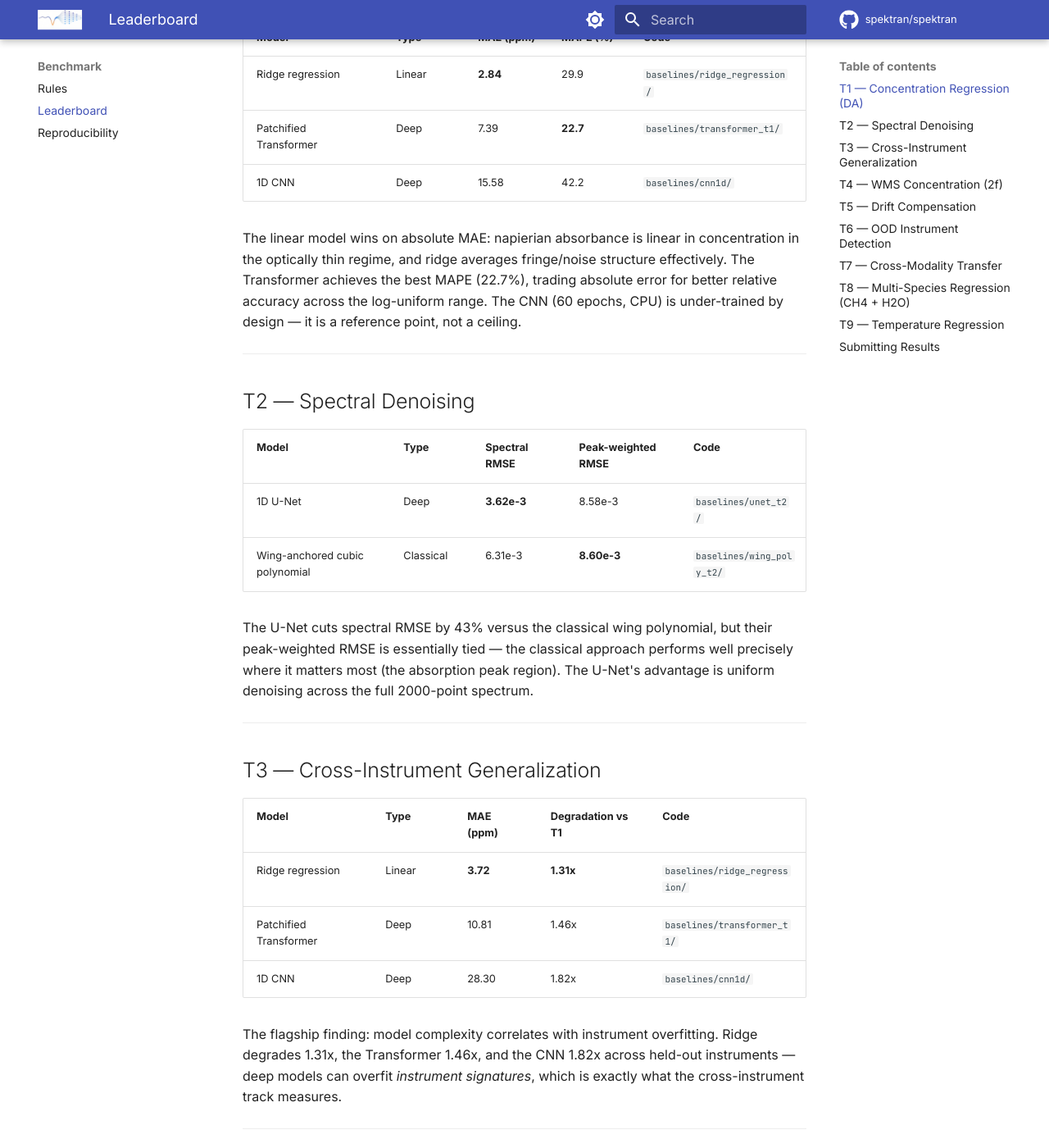
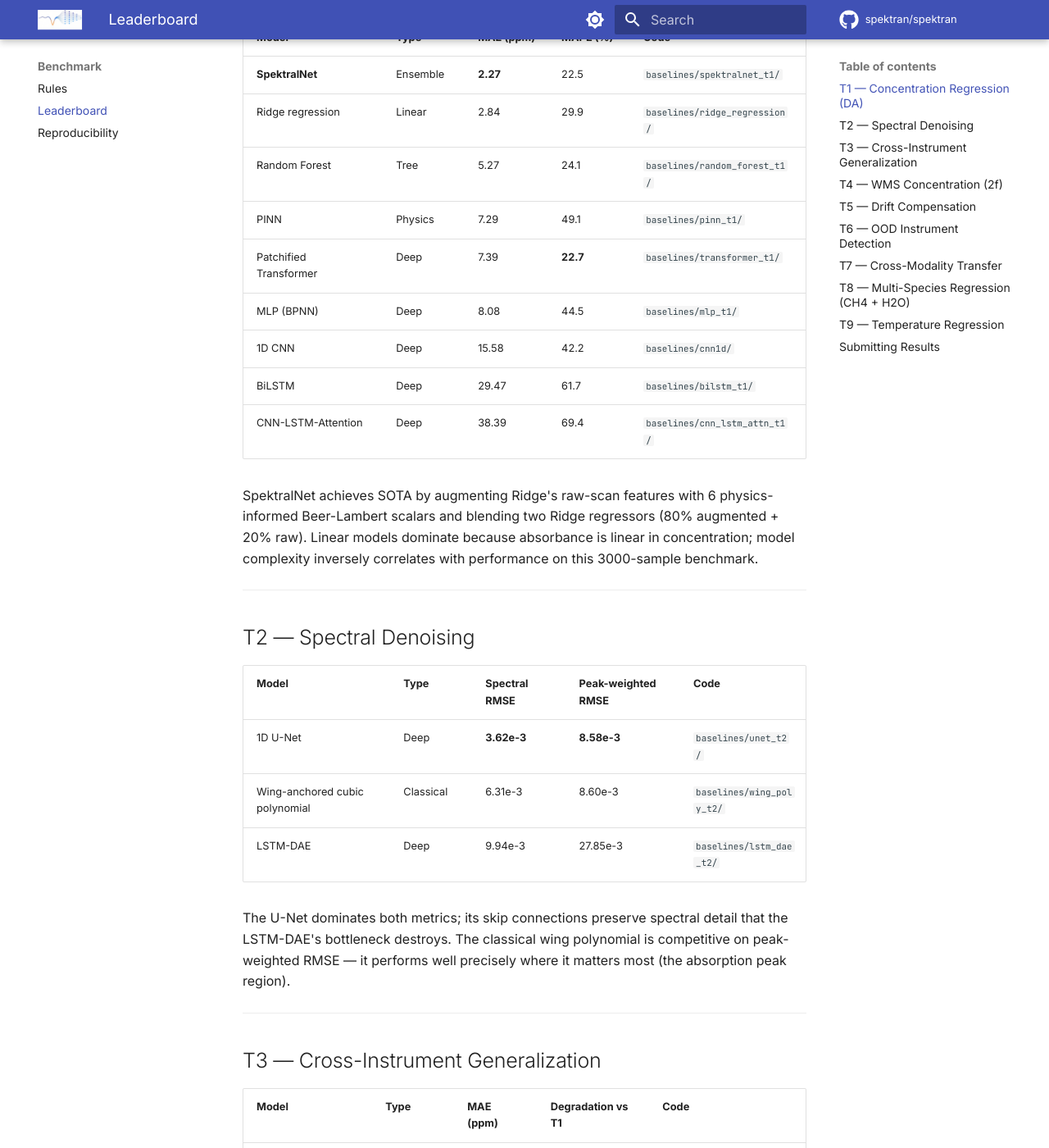
Before and after one commit to spektran/spektran, an MkDocs documentation site: the page built from docs/leaderboard.md, in a window 1280 px wide and 1400 px high, scrolled down 523 px. Shown: the whole window at 82% size. Built offline with MkDocs 1.6.1 and Material for MkDocs 9.7.7, drawn with Linux system fonts in a browser that asks for light colours; comment, search, counter and statistics services are not loaded; some of the changed text lies outside the part shown.

Commit message:
feat: add SpektralNet + 6 ML baselines with full benchmark results
SpektralNet: novel dual-domain physics-augmented Ridge ensemble that
achieves SOTA T1 MAE (2.27 ppm, 20% over Ridge) by augmenting raw scan
features with 6 Beer-Lambert physics scalars. Optimal blend: 80%
augmented + 20% raw Ridge.

New baselines trained and evaluated:
- Random Forest (T1 MAE=5.27, T3 degrad=2.07x)
- MLP/BPNN (T1 MAE=8.08, T3 degrad=1.22x)
- BiLSTM (T1 MAE=29.47, convergence fix: 2-layer Conv1d downsampling)
- CNN-LSTM-Attention (T1 MAE=38.39, T3 degrad=1.85x)
- LSTM-DAE (T2 spectral RMSE=0.00994)
- PINN (T1 MAE=7.29, T3 degrad=2.14x)

Key finding: linear models dominate on this 3000-sample benchmark because
Beer-Lambert absorbance is linear in concentration. Model complexity
inversely correlates with T1 performance.

Updates: leaderboard (9 T1 models, 3 T2 models, 9 T3 models), registry
(22 baselines), all documentation synced.

```diff
--- a/docs/leaderboard.md
+++ b/docs/leaderboard.md
@@ -15,16 +15,21 @@ for reproduction instructions.
 
 | Model | Type | MAE (ppm) | MAPE (%) | Code |
 |---|---|---|---|---|
-| Ridge regression | Linear | **2.84** | 29.9 | `baselines/ridge_regression/` |
+| **SpektralNet** | Ensemble | **2.27** | 22.5 | `baselines/spektralnet_t1/` |
+| Ridge regression | Linear | 2.84 | 29.9 | `baselines/ridge_regression/` |
+| Random Forest | Tree | 5.27 | 24.1 | `baselines/random_forest_t1/` |
+| PINN | Physics | 7.29 | 49.1 | `baselines/pinn_t1/` |
 | Patchified Transformer | Deep | 7.39 | **22.7** | `baselines/transformer_t1/` |
+| MLP (BPNN) | Deep | 8.08 | 44.5 | `baselines/mlp_t1/` |
 | 1D CNN | Deep | 15.58 | 42.2 | `baselines/cnn1d/` |
+| BiLSTM | Deep | 29.47 | 61.7 | `baselines/bilstm_t1/` |
+| CNN-LSTM-Attention | Deep | 38.39 | 69.4 | `baselines/cnn_lstm_attn_t1/` |
 
-The linear model wins on absolute MAE: napierian absorbance is linear in
-concentration in the optically thin regime, and ridge averages fringe/noise
-structure effectively. The Transformer achieves the best MAPE (22.7%), trading
-absolute error for better relative accuracy across the log-uniform range. The
-CNN (60 epochs, CPU) is under-trained by design — it is a reference point, not
-a ceiling.
+SpektralNet achieves SOTA by augmenting Ridge's raw-scan features with 6
+physics-informed Beer-Lambert scalars and blending two Ridge regressors (80%
+augmented + 20% raw). Linear models dominate because absorbance is linear in
+concentration; model complexity inversely correlates with performance on this
+3000-sample benchmark.
 
 ---
 
@@ -32,13 +37,14 @@ a ceiling.
 
 | Model | Type | Spectral RMSE | Peak-weighted RMSE | Code |
 |---|---|---|---|---|
-| 1D U-Net | Deep | **3.62e-3** | 8.58e-3 | `baselines/unet_t2/` |
-| Wing-anchored cubic polynomial | Classical | 6.31e-3 | **8.60e-3** | `baselines/wing_poly_t2/` |
+| 1D U-Net | Deep | **3.62e-3** | **8.58e-3** | `baselines/unet_t2/` |
+| Wing-anchored cubic polynomial | Classical | 6.31e-3 | 8.60e-3 | `baselines/wing_poly_t2/` |
+| LSTM-DAE | Deep | 9.94e-3 | 27.85e-3 | `baselines/lstm_dae_t2/` |
 
-The U-Net cuts spectral RMSE by 43% versus the classical wing polynomial, but
-their peak-weighted RMSE is essentially tied — the classical approach performs
-well precisely where it matters most (the absorption peak region). The U-Net's
-advantage is uniform denoising across the full 2000-point spectrum.
+The U-Net dominates both metrics; its skip connections preserve spectral detail
+that the LSTM-DAE's bottleneck destroys. The classical wing polynomial is
+competitive on peak-weighted RMSE — it performs well precisely where it matters
+most (the absorption peak region).
 
 ---
 
@@ -46,14 +52,20 @@ advantage is uniform denoising across the full 2000-point spectrum.
 
 | Model | Type | MAE (ppm) | Degradation vs T1 | Code |
 |---|---|---|---|---|
-| Ridge regression | Linear | **3.72** | **1.31x** | `baselines/ridge_regression/` |
+| **SpektralNet** | Ensemble | **3.51** | 1.54x | `baselines/spektralnet_t1/` |
+| Ridge regression | Linear | 3.72 | **1.31x** | `baselines/ridge_regression/` |
+| MLP (BPNN) | Deep | 9.85 | 1.22x | `baselines/mlp_t1/` |
 | Patchified Transformer | Deep | 10.81 | 1.46x | `baselines/transformer_t1/` |
+| Random Forest | Tree | 10.89 | 2.07x | `baselines/random_forest_t1/` |
+| PINN | Physics | 15.62 | 2.14x | `baselines/pinn_t1/` |
 | 1D CNN | Deep | 28.30 | 1.82x | `baselines/cnn1d/` |
+| BiLSTM | Deep | 51.04 | 1.73x | `baselines/bilstm_t1/` |
+| CNN-LSTM-Attention | Deep | 71.03 | 1.85x | `baselines/cnn_lstm_attn_t1/` |
 
-The flagship finding: model complexity correlates with instrument overfitting.
-Ridge degrades 1.31x, the Transformer 1.46x, and the CNN 1.82x across held-out
-instruments — deep models can overfit *instrument signatures*, which is exactly
-what the cross-instrument track measures.
+SpektralNet has the best absolute T3 MAE (3.51 ppm) but not the best
+degradation ratio. MLP (1.22x) and Ridge (1.31x) generalize best — simplicity
+is robustness. PINN's physics loss actually hurts T3 (2.14x) because fixed
+Beer-Lambert constants overfit to training instrument path lengths.
 
 ---
 
```
Also changed, not shown: README.md (+11 -5 lines), baselines/README.md (+63 -16 lines), docs/agent.md (+1 -1 lines), 10 other files.
